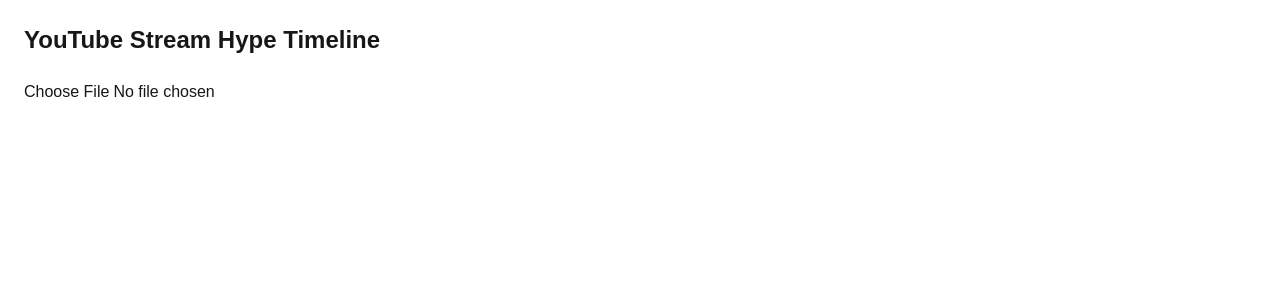
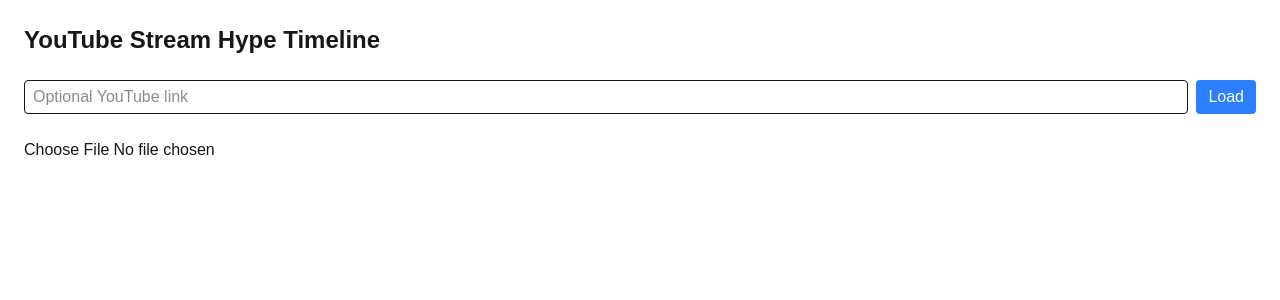
Before and after one commit to crammiee/youHype, a Next.js app in the folder youhype/: page / in a window 1280 px wide. Shown: the top 300 px of the page. Built offline with nearby package versions, Linux system fonts and the light colour scheme.

Commit message:
feat: add YouTube player integration; implement YouTube link input and seek functionality in HypeLineChart

```diff
--- a/youhype/src/app/page.tsx
+++ b/youhype/src/app/page.tsx
@@ -1,21 +1,43 @@
 "use client";
 
+import { useState } from "react";
 import FilePicker from "../components/common/FilePicker";
 import HypeLineChart from "../components/chart/HypeLineChart";
 import { useReplayFile } from "../hooks/useReplayFile";
 import ToastContainer from "../components/common/ToastContainer";
+import YouTubePlayer from "@/components/common/YouTubePlayer";
+import { useYouTubePlayer } from "@/hooks/useYouTubePlayer";
+import YouTubeLinkInput from "@/components/common/YouTubeLinkInput";
 
 export default function Page() {
   const { data, smoothed, peaks, handleFile } = useReplayFile();
+  const { setPlayer, seekTo } = useYouTubePlayer();
+  const [videoId, setVideoId] = useState<string | null>(null);
 
   return (
     <main className="p-6 space-y-6">
       <h1 className="text-2xl font-bold">YouTube Stream Hype Timeline</h1>
+
+      {/* Ask for optional link */}
+      <YouTubeLinkInput onVideoId={setVideoId} />
+
+      {/* Conditionally render player only if link provided */}
+      {videoId && (
+        <YouTubePlayer videoId={videoId} onReady={setPlayer} />
+      )}
+
       <FilePicker onFileSelected={handleFile} />
+
       {data.length > 0 && (
-        <HypeLineChart data={data} smoothed={smoothed} peaks={peaks} />
+        <HypeLineChart
+          data={data}
+          smoothed={smoothed}
+          peaks={peaks}
+          onSeek={seekTo}
+        />
       )}
-      <ToastContainer /> {/* ✅ always mounted */}
+
+      <ToastContainer />
     </main>
   );
 }
--- a/youhype/src/components/chart/HypeLineChart.tsx
+++ b/youhype/src/components/chart/HypeLineChart.tsx
@@ -21,10 +21,10 @@ interface Props {
   data: { timeSec: number; count: number }[];
   smoothed: { timeSec: number; count: number }[];
   peaks: { timeSec: number; count: number }[];
+  onSeek: (timeSec: number) => void; // ✅ passed down from page
 }
 
-
-export default function HypeLineChart({ data, smoothed, peaks }: Props) {
+export default function HypeLineChart({ data, smoothed, peaks, onSeek }: Props) {
   const [toastMessage, setToastMessage] = useState<string | null>(null);
 
   const peakMap = new Map(peaks.map((p) => [p.timeSec, p.count]));
@@ -54,8 +54,8 @@ export default function HypeLineChart({ data, smoothed, peaks }: Props) {
         backgroundColor: "rgb(255, 206, 86)",
         pointStyle: "triangle",
         pointRadius: 6,
-        showLine: false, // ✅ only markers
-      }
+        showLine: false,
+      },
     ],
   };
 
@@ -75,11 +75,13 @@ export default function HypeLineChart({ data, smoothed, peaks }: Props) {
       if (!elements.length) return;
       const index = elements[0].index;
       const sec = data[index].timeSec;
+
+      // ✅ call onSeek to jump the YouTube player
+      onSeek(sec);
+
+      // optional toast feedback
       const label = formatSecondsToLabel(sec);
-
-      navigator.clipboard.writeText(label).then(() => {
-        window.addToast?.(`Copied ${label} to clipboard`);
-      });
+      setToastMessage(`Seeked to ${label}`);
     },
   };
 
--- /dev/null
+++ b/youhype/src/components/common/YouTubeLinkInput.tsx
@@ -0,0 +1,42 @@
+"use client";
+
+import { useState } from "react";
+
+interface Props {
+  onVideoId: (id: string | null) => void;
+}
+
+export default function YouTubeLinkInput({ onVideoId }: Props) {
+  const [link, setLink] = useState("");
+
+  function handleSubmit(e: React.FormEvent) {
+    e.preventDefault();
+    if (!link.trim()) {
+      onVideoId(null);
+      return;
+    }
+    // Extract videoId from link (basic regex for v= or youtu.be)
+    const match = link.match(
+      /(?:v=|\/)([0-9A-Za-z_-]{11})(?:\?|&|$)/
+    );
+    onVideoId(match ? match[1] : null);
+  }
+
+  return (
+    <form onSubmit={handleSubmit} className="flex gap-2">
+      <input
+        type="text"
+        placeholder="Optional YouTube link"
+        value={link}
+        onChange={(e) => setLink(e.target.value)}
+        className="border rounded px-2 py-1 flex-1"
+      />
+      <button
+        type="submit"
+        className="px-3 py-1 bg-blue-500 text-white rounded"
+      >
+        Load
+      </button>
+    </form>
+  );
+}
--- /dev/null
+++ b/youhype/src/components/common/YouTubePlayer.tsx
@@ -0,0 +1,18 @@
+"use client";
+
+import YouTube from "react-youtube";
+import { YouTubePlayer as YouTubePlayerType } from "react-youtube";
+
+interface Props {
+  videoId: string;
+  onReady: (player: YouTubePlayerType) => void;
+}
+
+export default function YouTubePlayerWrapper({ videoId, onReady }: Props) {
+  return (
+    <YouTube
+      videoId={videoId}
+      onReady={(event) => onReady(event.target)}
+    />
+  );
+}
--- /dev/null
+++ b/youhype/src/hooks/useYouTubePlayer.ts
@@ -0,0 +1,14 @@
+import { useState } from "react";
+import { YouTubePlayer } from "react-youtube";
+
+export function useYouTubePlayer() {
+  const [player, setPlayer] = useState<YouTubePlayer | null>(null);
+
+  function seekTo(seconds: number) {
+    if (player) {
+      player.seekTo(seconds, true);
+    }
+  }
+
+  return { player, setPlayer, seekTo };
+}
--- /dev/null
+++ b/youhype/src/types/Video.ts
@@ -0,0 +1,6 @@
+import { YouTubePlayer } from "react-youtube";
+
+export interface SeekablePlayer {
+  player: YouTubePlayer | null;
+  seekTo: (seconds: number) => void;
+}
```
